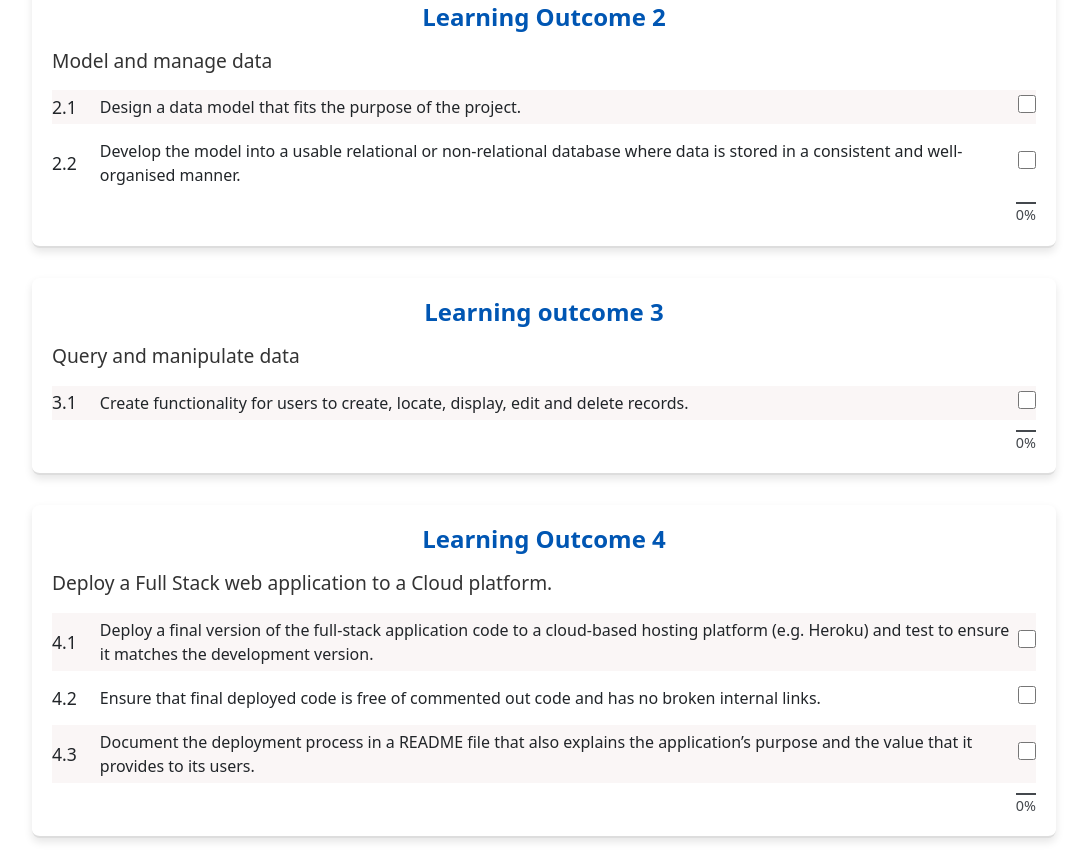
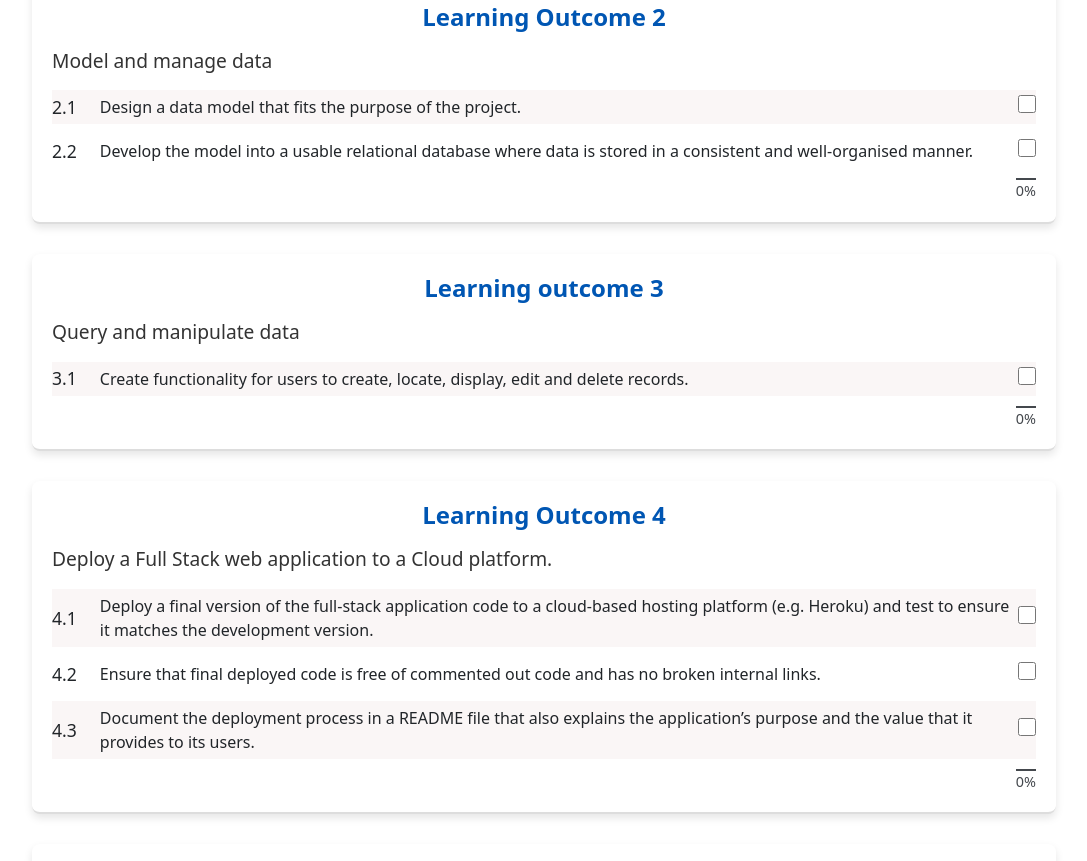
Before and after one commit to CIMarko/milestone-criteria-3, a website: page index.html in a window 1280 px wide. Shown: the part 952-1813 px from the top of the page, without its empty margins (96-1183 px from the left). Drawn offline with nearby package versions, Linux system fonts and the light colour scheme.

Commit message:
removed non-relational

```diff
--- a/index.html
+++ b/index.html
@@ -153,7 +153,7 @@
                     </div>
                     <div class="criteria">
                         <div class="criteria-number">2.2</div>
-                        <div class="criteria-explanation">Develop the model into a usable relational or non-relational
+                        <div class="criteria-explanation">Develop the model into a usable relational
                             database where data is stored in a consistent and well-organised manner.</div>
                         <div class="criteria-checkbox">
                             <input type="checkbox" id="criteria2.2" name="criteria2.2">
```
